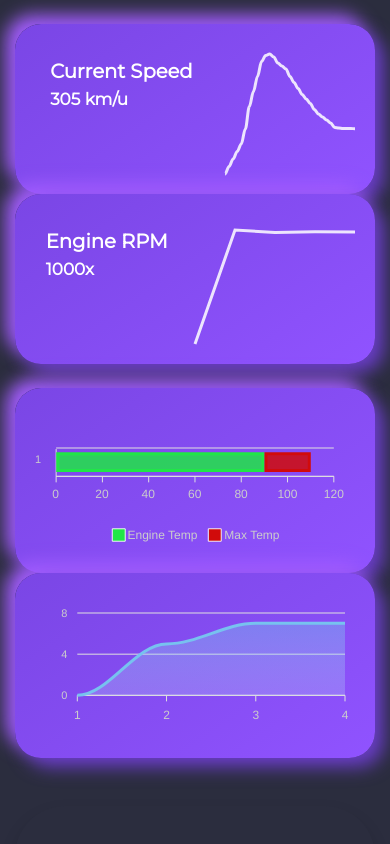
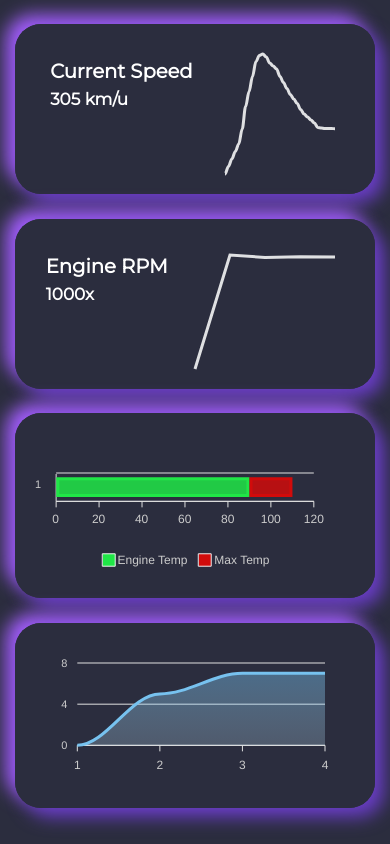
Before and after one commit to Dinohier/NAS-Dashboard, a plain HTML site: page index.html in a window 390 px wide. Shown: the top 844 px of the page. Drawn offline with nearby package versions, Linux system fonts and the light colour scheme.

Commit message:
Website fully
website fully done

```diff
--- a/css/style.css
+++ b/css/style.css
@@ -8,6 +8,7 @@ body {
 h1, h2, h3, h4, h5, h6, strong {
   font-weight: 600;
 }
+
 
 .contentWrapper {
   max-width: 1280px;
@@ -30,6 +31,7 @@ h1, h2, h3, h4, h5, h6, strong {
   box-shadow: 0px 1px 15px 1px rgba(69, 65, 78, 0.08);
   position: relative;
   border-radius: 5px;
+  display: flex;
 }
 
 .dataRow .headsUpDisplay .details {
@@ -44,6 +46,9 @@ h1, h2, h3, h4, h5, h6, strong {
   color: #fff;
 }
 
+  .bottomDisplay {
+    margin-bottom: 25px;
+  }
 
 .dataRow .display1 {
     border-radius: 26px;
@@ -64,3 +69,34 @@ h1, h2, h3, h4, h5, h6, strong {
 .dataRow .display4 {
   background-image: linear-gradient( 135deg, #EE9AE5 10%, #5961F9 100%);
 }
+
+@media only screen and (max-width: 600px) {
+
+
+  .displayOne {
+    margin-bottom: 25px;
+  }
+  .displayThree {
+    margin-bottom: 25px;
+  }
+}
+
+@media only screen and (max-width: 800px) {
+
+  .displayOne {
+    margin-bottom: 25px;
+  }
+  .displayThree {
+    margin-bottom: 25px;
+  }
+}
+
+@media only screen and (max-width: 1024px) {
+  .dataRow .display1 {
+    border-radius: 26px;
+    background: -webkit-linear-gradient(55deg, #2B2D3E, #2B2D3E);
+    background: -o-linear-gradient(55deg, #2B2D3E, #2B2D3E);
+    background: linear-gradient(145deg, #2B2D3E, #2B2D3E);
+    box-shadow: 9px 9px 18px #693dc6, -9px -9px 18px #a55fff;
+  }
+}
--- a/index.html
+++ b/index.html
@@ -4,7 +4,7 @@
     <meta charset="UTF-8" />
     <meta http-equiv="X-UA-Compatible" content="IE=edge" />
     <meta name="viewport" content="width=device-width, initial-scale=1" />
-    <title>TurboBoard </title>
+    <title>NAS - Dashboard </title>
     <link rel="stylesheet" type="text/css" href="https://cdnjs.cloudflare.com/ajax/libs/normalize/8.0.1/normalize.min.css.map">
     <link rel="stylesheet" href="https://stackpath.bootstrapcdn.com/bootstrap/4.2.1/css/bootstrap.min.css"/>
     <link href="https://fonts.googleapis.com/css?family=Montserrat" rel="stylesheet"/>
@@ -18,7 +18,7 @@
 
           <div class="main">
             <div class="row dataRow mt-4">
-              <div class="col-md-6">
+              <div class="col-md-6 displayOne">
                 <div class="headsUpDisplay display1">
                   <div class="details">
                     <h3>Current Speed</h3>
@@ -27,7 +27,7 @@
                   <div id="headsUpData1"></div>
                 </div>
               </div>
-              <div class="col-md-6">
+              <div class="col-md-6 displayTwo">
                 <div class="headsUpDisplay display1">
                   <div class="details">
                     <h3>Engine RPM</h3>
@@ -39,13 +39,13 @@
             </div>
 
             <div class="row dataRow mt-4">
-              <div class="col-md-6">
+              <div class="col-md-6 displayThree">
                 <div class="headsUpDisplay display1">
 
                   <div id="headsUpData3"></div>
                 </div>
               </div>
-              <div class="col-md-6">
+              <div class="col-md-6 displayFour">
                 <div class="headsUpDisplay display1">
                   <div id="headsUpData4"></div>
                 </div>
@@ -59,7 +59,7 @@
                   <div id="consumptionBar"></div>
                 </div>
               </div>
-              <div class="col-md-12">
+              <div class="col-md-12 bottomDisplay">
                 <div class="headsUpDisplay shadow mt-4">
                   <div id="vehicleData"></div>
                 </div>
```
